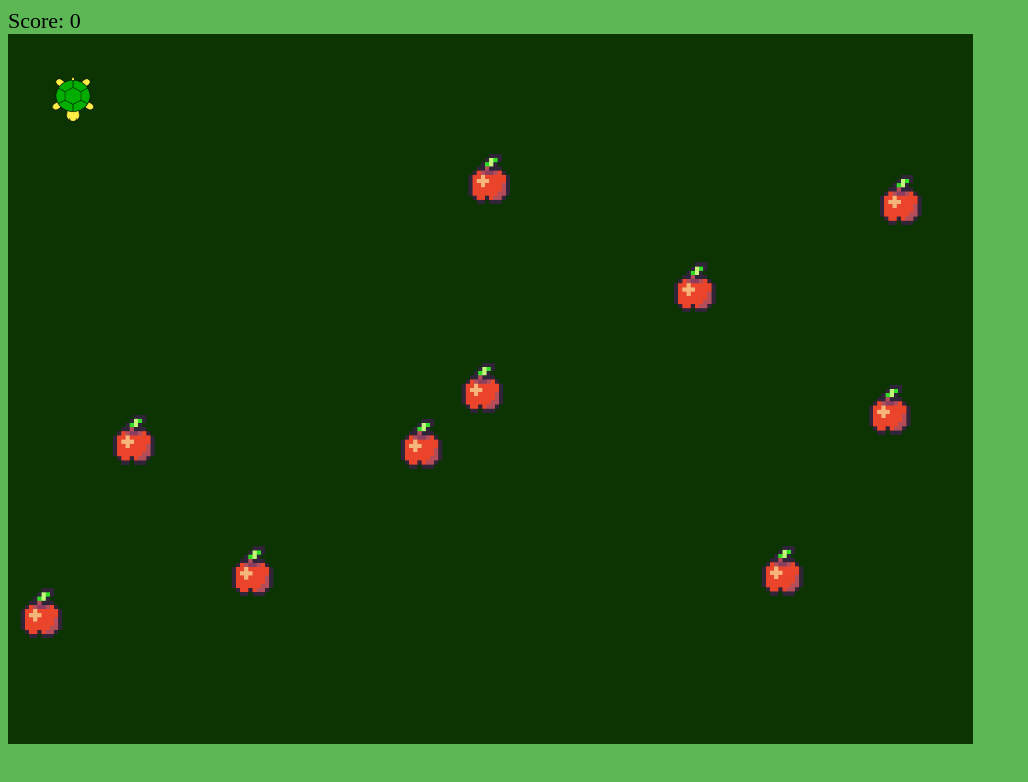
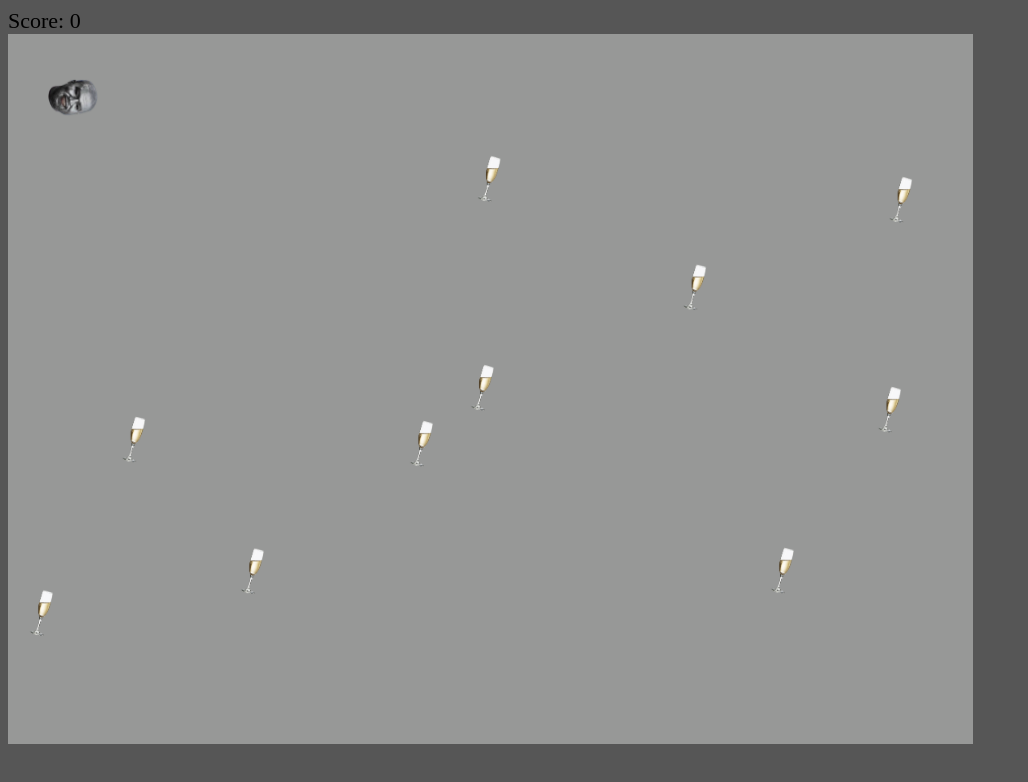
Before and after one commit to BestoEpe/game4website, a plain HTML site: page index.html in a window 1280 px wide. Shown: the whole page, without its empty margins (0-1028 px from the left). Drawn offline with Linux system fonts and the light colour scheme.

Commit message:
Add files via upload

```diff
--- a/game.js
+++ b/game.js
@@ -3,20 +3,25 @@ const ctx = canvas.getContext("2d");
 const scoreDiv = document.getElementById("score");
 const winner = document.getElementById("winner");
 
+let  audio = new Audio("winner.mp3");
+
 let ImgUp = new Image();
-ImgUp.src = "turtle_up.png";
+ImgUp.src = "kanye_up.png";
 
 let ImgDown = new Image();
-ImgDown.src = "turtle_down.png";
+ImgDown.src = "kanye_down.png";
 
 let ImgLeft = new Image();
-ImgLeft.src = "turtle_left.png";
+ImgLeft.src = "kanye_left.png";
+
+let imgwinner = new Image();
+imgwinner.src = "kanye_winner.png";
 
 let ImgRight = new Image();
-ImgRight.src = "turtle_right.png";
+ImgRight.src = "kanye_right.png";
 
 let ImgApple = new Image();
-ImgApple.src = "PixelApple.png";
+ImgApple.src = "champagne_score.png";
 
 let currentImg = ImgDown;
 
@@ -55,7 +60,9 @@ const update = () => {
 
   if (score >= 10) {
     winner.innerHTML = "Winner!";
+    currentImg = imgwinner;
     restartButton.style.display = "block";
+    audio.play();
   }
 
   restartButton.addEventListener("click", () => {
--- a/style.css
+++ b/style.css
@@ -1,5 +1,5 @@
 #game{
-    background-color: #0b3402;
+    background-color: #979897;
     outline: 5px;
     outline-color: #1a0c01;
     max-width: calc(90% - 10px);
@@ -12,7 +12,7 @@
 
 
 body{
-    background-color: rgb(93, 183, 85);
+    background-color: rgb(86, 86, 86);
 
 }
 
```
Also changed, not shown: champagne_score.png (added), kanye_down.png (added), kanye_left.png (added), kanye_right.png (added), kanye_up.png (added), kanye_winner.png (added).
